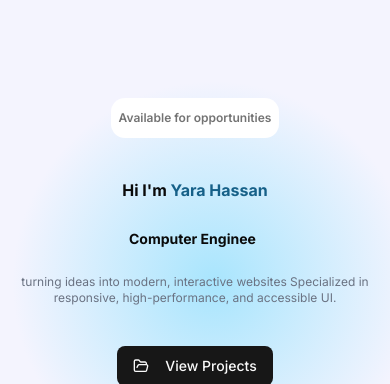
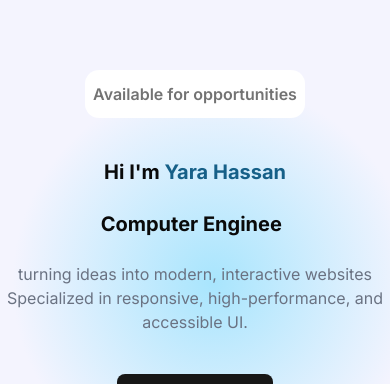
Before and after one commit to yaraahassan/portfolio, a Next.js app: page / in a window 390 px wide. Shown: the part 152-536 px from the top of the page. Built offline with nearby package versions, Linux system fonts and the light colour scheme.

Commit message:
update hero section

```diff
--- a/app/components/Hero/Hero.tsx
+++ b/app/components/Hero/Hero.tsx
@@ -11,11 +11,11 @@ const Hero = () => {
     dark:bg-gray-950'>
 
         <div data-aos="fade-up"
-className='mb-4 bg-white text-muted-foreground rounded-xl px-2 text-xs  sm:px-4 py-3 sm:text-sm font-semibold'>
+className='mb-4 bg-white text-muted-foreground rounded-xl px-2 text-md  sm:px-4 py-3 sm:text-md font-semibold'>
                  <span>Available for opportunities</span>
         </div>
 
-        <h1 data-aos="fade-up" data-aos-delay="100" className='sm:text-2xl md:text-3xl lg:text-4xl xl:text-5xl font-bold'>Hi I'm <span className='text-[#166088] dark:text-[#0096c7]'>Yara Hassan</span></h1>
+        <h1 data-aos="fade-up" data-aos-delay="100" className='text-xl md:text-3xl lg:text-4xl xl:text-5xl font-bold'>Hi I'm <span className='text-[#166088] dark:text-[#0096c7]'>Yara Hassan</span></h1>
         <div data-aos="fade-up" data-aos-delay="200">
         <TypeAnimation
         sequence={[
@@ -26,10 +26,10 @@ className='mb-4 bg-white text-muted-foreground rounded-xl px-2 text-xs  sm:px-4
         ]}
         wrapper="span"
         speed={50}
-        className='text-sm sm:text-xl md:text-2xl xl:text-3xl inline-block font-bold'
+        className='text-xl  md:text-2xl xl:text-3xl inline-block font-bold'
         repeat={Infinity}/>
         </div>
-        <p data-aos="fade-up" data-aos-delay="300" className='text-xs mb-4 sm:text-lg text-center max-w-xl mx-auto text-gray-500 dark:text-[#D3E0EA]'>turning ideas into modern, interactive websites
+        <p data-aos="fade-up" data-aos-delay="300" className='text-md mb-4 sm:text-lg text-center max-w-3xl mx-auto text-gray-500 dark:text-[#D3E0EA]'>turning ideas into modern, interactive websites
             Specialized in responsive, high-performance, and accessible UI.</p>
 
         <div data-aos="fade-up" data-aos-delay="400" className='flex flex-col sm:flex-row  gap-4'>
```
